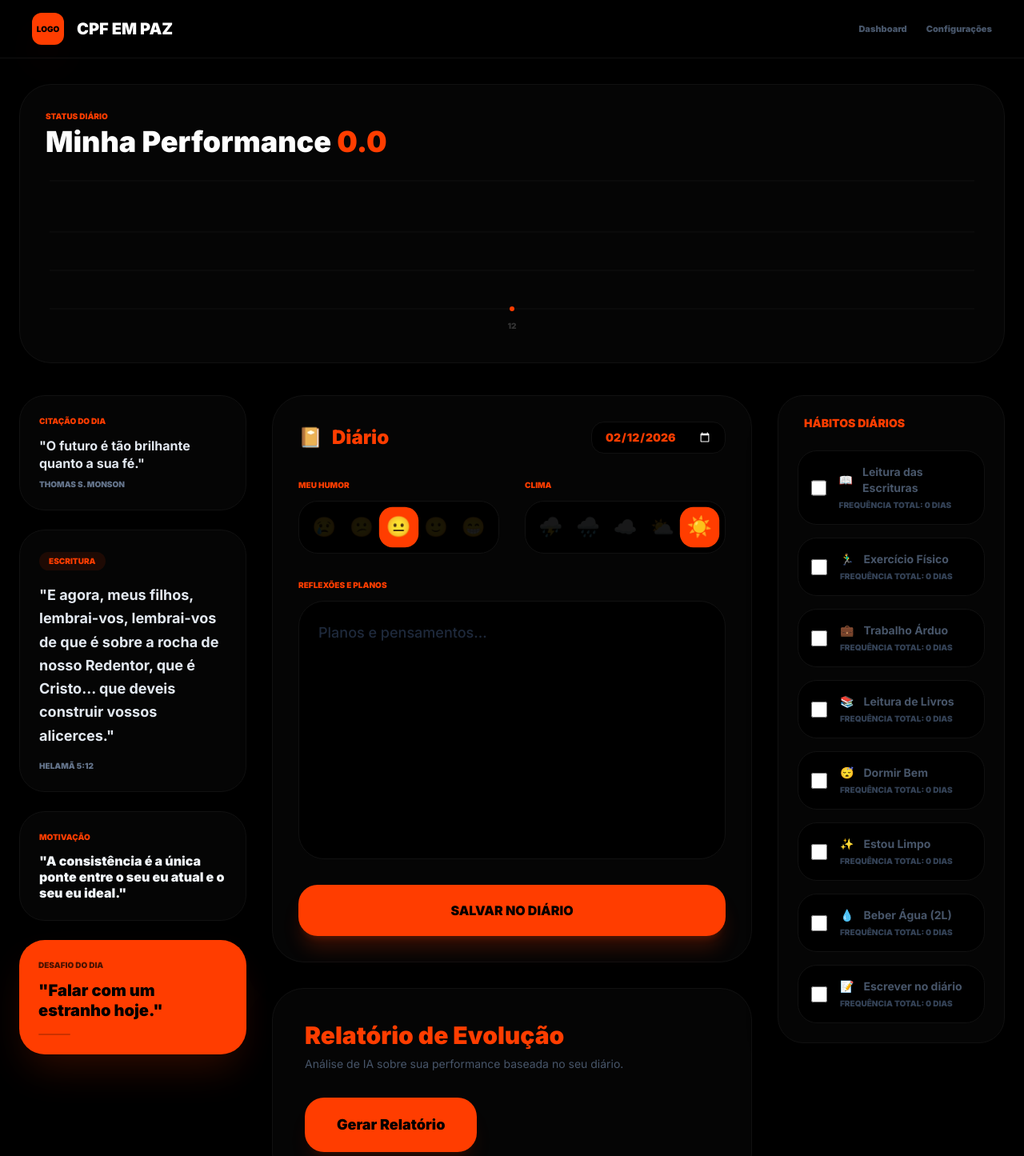
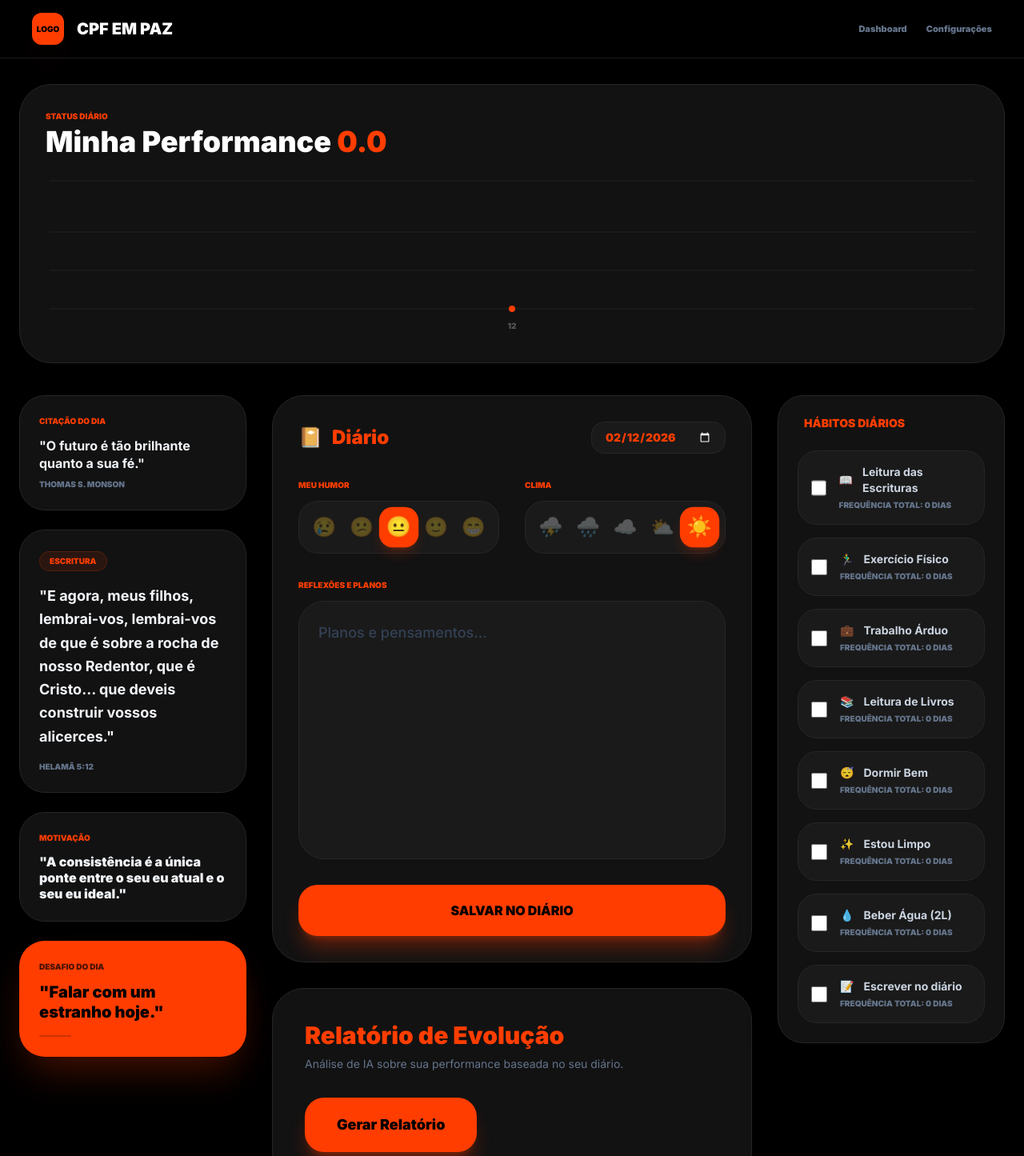
Before and after one commit to oreismatheus/CPF-em-Paz, a React (Vite) app: page / in a window 1280 px wide. Shown: the top 1445 px of the page at 80% size. Built offline with nearby package versions, Linux system fonts and the light colour scheme.

Commit message:
refactor: Update UI colors and styles
Adjusted background colors, border colors, and text shades to improve visual consistency and contrast. Removed unused script tag from index.html.

```diff
--- a/App.tsx
+++ b/App.tsx
@@ -12,7 +12,6 @@ import { HABITS } from './constants';
 const App: React.FC = () => {
   const [currentDate, setCurrentDate] = useState<string>(new Date().toISOString().split('T')[0]);
 
-  // Carregamento seguro para evitar tela preta por erro de JSON ou localStorage
   const [logs, setLogs] = useState<DailyLog[]>(() => {
     try {
       const saved = localStorage.getItem('cpf_logs');
@@ -97,15 +96,15 @@ const App: React.FC = () => {
 
   return (
     <div className="min-h-screen bg-[#000000] text-white selection:bg-[#ff3d00] selection:text-black pb-20">
-      <nav className="bg-[#000000] border-b border-[#111] py-4 px-10 sticky top-0 z-50">
+      <nav className="bg-[#000000] border-b border-[#1a1a1a] py-4 px-10 sticky top-0 z-50">
         <div className="max-w-[1600px] mx-auto flex justify-between items-center">
           <div className="flex items-center group cursor-pointer">
-            <div className="w-10 h-10 bg-[#ff3d00] rounded-xl flex items-center justify-center text-black text-xl font-black shadow-2xl shadow-[#ff3d00]/20 overflow-hidden">
-              <span className="text-[10px]">LOGO</span>
+            <div className="w-10 h-10 bg-[#ff3d00] rounded-xl flex items-center justify-center text-black text-[10px] font-black shadow-2xl shadow-[#ff3d00]/20 overflow-hidden">
+              LOGO
             </div>
             <span className="ml-4 text-xl font-black uppercase italic text-white group-hover:text-[#ff3d00] transition-colors">CPF em Paz</span>
           </div>
-          <div className="hidden md:flex gap-6 text-[11px] font-black uppercase text-slate-600">
+          <div className="hidden md:flex gap-6 text-[11px] font-black uppercase text-slate-500">
             <button className="hover:text-[#ff3d00] transition-colors">Dashboard</button>
             <button className="hover:text-[#ff3d00] transition-colors">Configurações</button>
           </div>
@@ -140,15 +139,15 @@ const App: React.FC = () => {
             />
 
             {/* Gerador de Relatório */}
-            <div className="bg-[#050505] rounded-[2.5rem] p-10 border border-[#111] shadow-2xl">
+            <div className="bg-[#121212] rounded-[2.5rem] p-10 border border-[#262626] shadow-2xl">
               <div className="max-w-xl text-left">
                 <h3 className="text-3xl font-black mb-2 text-[#ff3d00]">Relatório de Evolução</h3>
-                <p className="text-slate-600 text-sm mb-8">Análise de IA sobre sua performance baseada no seu diário.</p>
+                <p className="text-slate-500 text-sm mb-8">Análise de IA sobre sua performance baseada no seu diário.</p>
 
                 {!analysis && !isAnalyzing && !showAnalysisOptions && (
                   <button
                     onClick={() => setShowAnalysisOptions(true)}
-                    className="bg-[#ff3d00] text-black px-10 py-5 rounded-3xl font-black text-lg hover:scale-105 transition-all shadow-xl shadow-[#ff3d00]/10"
+                    className="bg-[#ff3d00] text-black px-10 py-5 rounded-3xl font-black text-lg hover:scale-105 transition-all shadow-xl shadow-[#ff3d00]/30 active:scale-95"
                   >
                     Gerar Relatório
                   </button>
@@ -160,7 +159,7 @@ const App: React.FC = () => {
                       <button
                         key={p}
                         onClick={() => handleGenerateReport(p)}
-                        className="bg-[#000] border border-[#111] hover:border-[#ff3d00]/50 py-3 rounded-2xl text-[10px] font-black uppercase text-slate-500 hover:text-[#ff3d00] transition-all"
+                        className="bg-[#1a1a1a] border border-[#262626] hover:border-[#ff3d00]/50 py-3 rounded-2xl text-[10px] font-black uppercase text-slate-400 hover:text-[#ff3d00] transition-all"
                       >
                         {p}
                       </button>
@@ -177,21 +176,21 @@ const App: React.FC = () => {
 
                 {analysis && !isAnalyzing && (
                   <div className="mt-10 space-y-8 animate-in fade-in duration-500">
-                    <div className="flex items-center justify-between border-b border-[#111] pb-6">
+                    <div className="flex items-center justify-between border-b border-[#262626] pb-6">
                       <div>
                         <div className="text-[10px] font-black text-[#ff3d00] uppercase mb-1">Score Final</div>
                         <div className="text-7xl font-black text-white leading-none">{analysis.score}</div>
                       </div>
-                      <button onClick={() => setAnalysis(null)} className="text-slate-700 hover:text-white transition-colors text-[10px] font-black uppercase">Fechar</button>
+                      <button onClick={() => setAnalysis(null)} className="text-slate-500 hover:text-white transition-colors text-[10px] font-black uppercase">Fechar</button>
                     </div>
 
                     <div>
                       <h4 className="text-[10px] font-black text-[#ff3d00] uppercase mb-3">Minha Performance</h4>
-                      <p className="text-xl font-bold leading-snug text-slate-200">{analysis.performance}</p>
+                      <p className="text-xl font-bold leading-snug text-slate-100">{analysis.performance}</p>
                     </div>
 
                     <div className="grid grid-cols-1 md:grid-cols-2 gap-6">
-                      <div className="bg-[#000] p-6 rounded-[1.5rem] border border-[#111]">
+                      <div className="bg-[#1a1a1a] p-6 rounded-[1.5rem] border border-[#262626]">
                         <div className="text-[10px] font-black text-emerald-500 uppercase mb-3">Pontos Positivos</div>
                         <ul className="space-y-2">
                           {analysis.positives.map((s, i) => <li key={i} className="flex items-start text-xs font-bold text-slate-400">
@@ -199,7 +198,7 @@ const App: React.FC = () => {
                           </li>)}
                         </ul>
                       </div>
-                      <div className="bg-[#000] p-6 rounded-[1.5rem] border border-[#111]">
+                      <div className="bg-[#1a1a1a] p-6 rounded-[1.5rem] border border-[#262626]">
                         <div className="text-[10px] font-black text-amber-500 uppercase mb-3">Onde Melhorar</div>
                         <ul className="space-y-2">
                           {analysis.toImprove.map((s, i) => <li key={i} className="flex items-start text-xs font-bold text-slate-400">
@@ -209,7 +208,7 @@ const App: React.FC = () => {
                       </div>
                     </div>
 
-                    <div className="bg-[#ff3d00] p-8 rounded-[2rem] text-black">
+                    <div className="bg-[#ff3d00] p-8 rounded-[2rem] text-black shadow-lg shadow-[#ff3d00]/30">
                       <div className="text-[10px] font-black uppercase mb-3 opacity-60">Plano de Ação</div>
                       <p className="text-2xl font-black leading-tight">"{analysis.alternatives}"</p>
                     </div>
@@ -232,7 +231,7 @@ const App: React.FC = () => {
         </div>
       </main>
 
-      <footer className="py-20 text-center text-slate-900 text-[9px] font-black uppercase tracking-[0.5em]">
+      <footer className="py-20 text-center text-slate-800 text-[9px] font-black uppercase tracking-[0.5em]">
         CPF em Paz • 2024
       </footer>
     </div>
--- a/components/ExternalPanel.tsx
+++ b/components/ExternalPanel.tsx
@@ -9,33 +9,33 @@ export const ExternalPanel: React.FC = () => {
   return (
     <div className="space-y-6">
       {/* 1. Citação do Dia */}
-      <div className="bg-[#050505] rounded-[2rem] p-6 border border-[#111]">
+      <div className="bg-[#121212] rounded-[2rem] p-6 border border-[#262626] shadow-xl">
         <h4 className="text-[10px] font-black uppercase mb-3 text-[#ff3d00]">Citação do Dia</h4>
-        <p className="text-base font-bold text-slate-200 leading-snug">
+        <p className="text-base font-bold text-slate-100 leading-snug">
           "O futuro é tão brilhante quanto a sua fé."
         </p>
         <p className="text-[10px] mt-2 font-black text-slate-500 uppercase">Thomas S. Monson</p>
       </div>
 
       {/* 2. Escritura do Dia */}
-      <div className="bg-[#050505] rounded-[2rem] p-6 border border-[#111]">
+      <div className="bg-[#121212] rounded-[2rem] p-6 border border-[#262626] shadow-xl">
         <div className="mb-4">
-          <span className="inline-block px-3 py-1 bg-[#ff3d00]/10 text-[#ff3d00] rounded-full text-[10px] font-black uppercase">Escritura</span>
+          <span className="inline-block px-3 py-1 bg-[#ff3d00]/10 text-[#ff3d00] rounded-full text-[10px] font-black uppercase border border-[#ff3d00]/20">Escritura</span>
         </div>
-        <p className="text-slate-200 text-lg leading-relaxed mb-4 font-bold">
+        <p className="text-slate-100 text-lg leading-relaxed mb-4 font-bold">
           "{scripture.text}"
         </p>
         <div className="text-[10px] font-black text-slate-500 uppercase">{scripture.ref}</div>
       </div>
 
       {/* 3. Motivação do Dia */}
-      <div className="bg-[#050505] rounded-[2rem] p-6 border border-[#111]">
+      <div className="bg-[#121212] rounded-[2rem] p-6 border border-[#262626] shadow-xl">
         <h4 className="text-[10px] font-black uppercase mb-3 text-[#ff3d00]">Motivação</h4>
         <p className="text-base font-black text-slate-100 leading-tight">"A consistência é a única ponte entre o seu eu atual e o seu eu ideal."</p>
       </div>
 
       {/* 4. Desafio do Dia */}
-      <div className="bg-[#ff3d00] rounded-[2rem] p-6 text-black shadow-2xl shadow-[#ff3d00]/20">
+      <div className="bg-[#ff3d00] rounded-[2rem] p-6 text-black shadow-2xl shadow-[#ff3d00]/30 border border-[#ff3d00]/40">
         <h4 className="text-[10px] font-black uppercase mb-3 opacity-70">Desafio do Dia</h4>
         <p className="text-xl font-black leading-tight">"{challenge}"</p>
         <div className="mt-4 w-10 h-0.5 bg-black/20 rounded-full"></div>
--- a/components/HabitCard.tsx
+++ b/components/HabitCard.tsx
@@ -12,14 +12,12 @@ interface HabitCardProps {
 
 export const HabitCard: React.FC<HabitCardProps> = ({ completedHabits, onToggle, logs, currentDate }) => {
   const getFrequency = (key: HabitKey) => {
-    // Conta históricos salvos (exclui o log que está sendo editado no momento)
     const historyCount = logs.filter(log => log.date !== currentDate && log.habits[key]).length;
-    // Adiciona o status atual do checkbox (vibrante)
     return historyCount + (completedHabits[key] ? 1 : 0);
   };
 
   return (
-    <div className="bg-[#050505] rounded-[2rem] p-6 border border-[#111] h-full shadow-2xl">
+    <div className="bg-[#121212] rounded-[2rem] p-6 border border-[#262626] h-full shadow-2xl">
       <h3 className="text-sm font-black text-[#ff3d00] uppercase mb-6 flex items-center px-2">
         Hábitos Diários
       </h3>
@@ -32,21 +30,21 @@ export const HabitCard: React.FC<HabitCardProps> = ({ completedHabits, onToggle,
             <div key={habit.id} className="space-y-2">
               <label className={`flex items-center p-4 rounded-3xl border transition-all cursor-pointer ${
                 isDoneToday
-                ? 'bg-[#ff3d00]/10 border-[#ff3d00]/30 text-[#ff3d00]'
-                : 'bg-[#000] border-[#111] text-slate-600 hover:border-[#ff3d00]/20'
+                ? 'bg-[#ff3d00]/10 border-[#ff3d00]/40 text-[#ff3d00]'
+                : 'bg-[#1a1a1a] border-[#262626] text-slate-300 hover:border-[#ff3d00]/40'
               }`}>
                 <input
                   type="checkbox"
-                  className="w-5 h-5 rounded-full border-white/10 text-[#ff3d00] focus:ring-0 focus:ring-offset-0 mr-4 bg-transparent cursor-pointer"
+                  className="w-5 h-5 rounded-full border-white/20 text-[#ff3d00] focus:ring-0 focus:ring-offset-0 mr-4 bg-transparent cursor-pointer"
                   checked={!!isDoneToday}
                   onChange={() => onToggle(habit.id)}
                 />
                 <div className="flex-grow">
                   <div className="flex items-center text-sm font-bold">
-                    <span className="mr-3">{habit.icon}</span>
+                    <span className="mr-3 opacity-90">{habit.icon}</span>
                     {habit.label}
                   </div>
-                  <div className={`text-[10px] uppercase mt-1 font-black ${isDoneToday ? 'text-[#ff3d00]/80' : 'text-slate-700'}`}>
+                  <div className={`text-[10px] uppercase mt-1 font-black ${isDoneToday ? 'text-[#ff3d00]/80' : 'text-slate-500'}`}>
                     Frequência Total: {freq} {freq === 1 ? 'dia' : 'dias'}
                   </div>
                 </div>
--- a/components/JournalEditor.tsx
+++ b/components/JournalEditor.tsx
@@ -20,7 +20,7 @@ export const JournalEditor: React.FC<JournalEditorProps> = ({
   currentDate, onDateChange, notes, setNotes, mood, setMood, weather, setWeather, onSave, isSaving
 }) => {
   return (
-    <div className="bg-[#050505] rounded-[2.5rem] p-8 border border-[#111] flex flex-col h-full shadow-2xl">
+    <div className="bg-[#121212] rounded-[2.5rem] p-8 border border-[#262626] flex flex-col h-full shadow-2xl">
       <div className="flex flex-col sm:flex-row justify-between items-start sm:items-center mb-8 gap-4">
         <h3 className="text-2xl font-black text-[#ff3d00] flex items-center">
           <span className="mr-3">📔</span> Diário
@@ -29,7 +29,7 @@ export const JournalEditor: React.FC<JournalEditorProps> = ({
           type="date"
           value={currentDate}
           onChange={(e) => onDateChange(e.target.value)}
-          className="bg-[#000] border border-[#111] text-[#ff3d00] rounded-2xl px-4 py-2 text-sm font-black outline-none focus:ring-1 focus:ring-[#ff3d00]/30"
+          className="bg-[#1a1a1a] border border-[#262626] text-[#ff3d00] rounded-2xl px-4 py-2 text-sm font-black outline-none focus:ring-1 focus:ring-[#ff3d00]/50"
         />
       </div>
 
@@ -37,13 +37,13 @@ export const JournalEditor: React.FC<JournalEditorProps> = ({
         <div className="grid grid-cols-1 md:grid-cols-2 gap-8">
           <div>
             <label className="text-[10px] font-black text-[#ff3d00] uppercase mb-3 block">Meu Humor</label>
-            <div className="flex justify-between bg-[#000] p-2 rounded-[1.5rem] border border-[#111]">
+            <div className="flex justify-between bg-[#1a1a1a] p-2 rounded-[1.5rem] border border-[#262626]">
               {[1, 2, 3, 4, 5].map((lvl) => (
                 <button
                   key={lvl}
                   onClick={() => setMood(lvl as MoodLevel)}
                   className={`flex-1 py-2 text-2xl transition-all rounded-2xl ${
-                    mood === lvl ? 'bg-[#ff3d00] scale-105' : 'opacity-10 hover:opacity-100'
+                    mood === lvl ? 'bg-[#ff3d00] shadow-lg shadow-[#ff3d00]/20 scale-105' : 'opacity-30 hover:opacity-100'
                   }`}
                 >
                   {MOOD_EMOJIS[lvl-1]}
@@ -54,13 +54,13 @@ export const JournalEditor: React.FC<JournalEditorProps> = ({
 
           <div>
             <label className="text-[10px] font-black text-[#ff3d00] uppercase mb-3 block">Clima</label>
-            <div className="flex justify-between bg-[#000] p-2 rounded-[1.5rem] border border-[#111]">
+            <div className="flex justify-between bg-[#1a1a1a] p-2 rounded-[1.5rem] border border-[#262626]">
               {[1, 2, 3, 4, 5].map((lvl) => (
                 <button
                   key={lvl}
                   onClick={() => setWeather(lvl as WeatherType)}
                   className={`flex-1 py-2 text-2xl transition-all rounded-2xl ${
-                    weather === lvl ? 'bg-[#ff3d00] scale-105' : 'opacity-10 hover:opacity-100'
+                    weather === lvl ? 'bg-[#ff3d00] shadow-lg shadow-[#ff3d00]/20 scale-105' : 'opacity-30 hover:opacity-100'
                   }`}
                 >
                   {WEATHER_ICONS[lvl-1]}
@@ -76,7 +76,7 @@ export const JournalEditor: React.FC<JournalEditorProps> = ({
             value={notes}
             onChange={(e) => setNotes(e.target.value)}
             placeholder="Planos e pensamentos..."
-            className="w-full flex-grow p-6 rounded-[2rem] bg-[#000] border border-[#111] focus:border-[#ff3d00]/20 outline-none resize-none text-slate-100 placeholder:text-slate-800 text-lg leading-relaxed font-medium"
+            className="w-full flex-grow p-6 rounded-[2rem] bg-[#1a1a1a] border border-[#262626] focus:border-[#ff3d00]/40 outline-none resize-none text-slate-100 placeholder:text-slate-700 text-lg leading-relaxed font-medium"
           />
         </div>
       </div>
@@ -84,7 +84,7 @@ export const JournalEditor: React.FC<JournalEditorProps> = ({
       <button
         onClick={onSave}
         disabled={isSaving}
-        className="mt-8 w-full py-5 rounded-3xl font-black text-black text-base transition-all active:scale-[0.98] bg-[#ff3d00] hover:bg-[#ff5500] shadow-xl shadow-[#ff3d00]/20"
+        className="mt-8 w-full py-5 rounded-3xl font-black text-black text-base transition-all active:scale-[0.98] bg-[#ff3d00] hover:bg-[#ff5500] shadow-xl shadow-[#ff3d00]/30"
       >
         {isSaving ? 'SALVANDO...' : 'SALVAR NO DIÁRIO'}
       </button>
--- a/components/ScoreChart.tsx
+++ b/components/ScoreChart.tsx
@@ -23,7 +23,7 @@ export const ScoreChart: React.FC<ScoreChartProps> = ({ logs, currentScore }) =>
   }));
 
   return (
-    <div className="bg-[#050505] rounded-[2.5rem] p-8 border border-[#111111] w-full shadow-2xl">
+    <div className="bg-[#121212] rounded-[2.5rem] p-8 border border-[#262626] w-full shadow-2xl">
       <div className="flex flex-col items-start mb-6">
         <h3 className="text-[10px] font-black text-[#ff3d00] uppercase mb-1">Status Diário</h3>
         <p className="text-4xl font-black text-white">Minha Performance <span className="text-[#ff3d00]">{currentScore.toFixed(1)}</span></p>
@@ -34,21 +34,21 @@ export const ScoreChart: React.FC<ScoreChartProps> = ({ logs, currentScore }) =>
           <AreaChart data={data}>
             <defs>
               <linearGradient id="colorScore" x1="0" y1="0" x2="0" y2="1">
-                <stop offset="5%" stopColor="#ff3d00" stopOpacity={0.3}/>
+                <stop offset="5%" stopColor="#ff3d00" stopOpacity={0.4}/>
                 <stop offset="95%" stopColor="#ff3d00" stopOpacity={0}/>
               </linearGradient>
             </defs>
-            <CartesianGrid strokeDasharray="0" vertical={false} stroke="#111111" />
+            <CartesianGrid strokeDasharray="0" vertical={false} stroke="#222" />
             <XAxis
               dataKey="date"
               axisLine={false}
               tickLine={false}
-              tick={{fill: '#333', fontSize: 10, fontWeight: 900}}
+              tick={{fill: '#555', fontSize: 10, fontWeight: 900}}
               dy={10}
             />
             <YAxis hide domain={[0, 10]} />
             <Tooltip
-              contentStyle={{backgroundColor: '#000', border: '1px solid #111', borderRadius: '12px', color: '#fff', fontSize: '11px', fontWeight: 'bold'}}
+              contentStyle={{backgroundColor: '#1a1a1a', border: '1px solid #333', borderRadius: '12px', color: '#fff', fontSize: '11px', fontWeight: 'bold'}}
               itemStyle={{color: '#ff3d00'}}
               cursor={{stroke: '#ff3d00', strokeWidth: 1}}
             />
@@ -61,8 +61,8 @@ export const ScoreChart: React.FC<ScoreChartProps> = ({ logs, currentScore }) =>
               fill="url(#colorScore)"
               animationDuration={1000}
               connectNulls={true}
-              dot={{ r: 3, fill: '#ff3d00', strokeWidth: 0 }}
-              activeDot={{ r: 5, strokeWidth: 0 }}
+              dot={{ r: 4, fill: '#ff3d00', strokeWidth: 0 }}
+              activeDot={{ r: 6, strokeWidth: 0 }}
             />
           </AreaChart>
         </ResponsiveContainer>
--- a/index.html
+++ b/index.html
@@ -51,6 +51,5 @@
 </head>
   <body>
     <div id="root"></div>
-  <script type="module" src="/index.tsx"></script>
   </body>
 </html>
```
